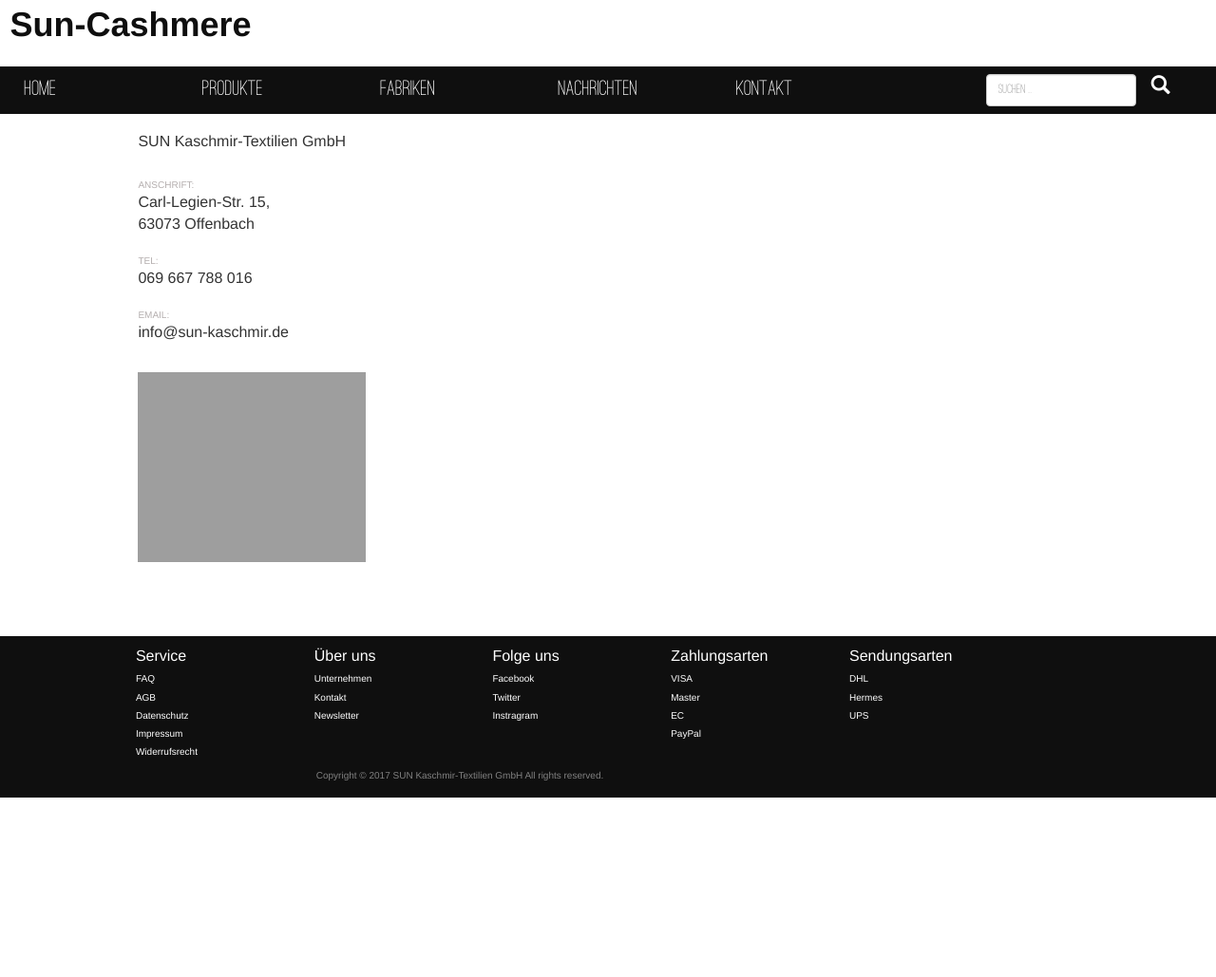
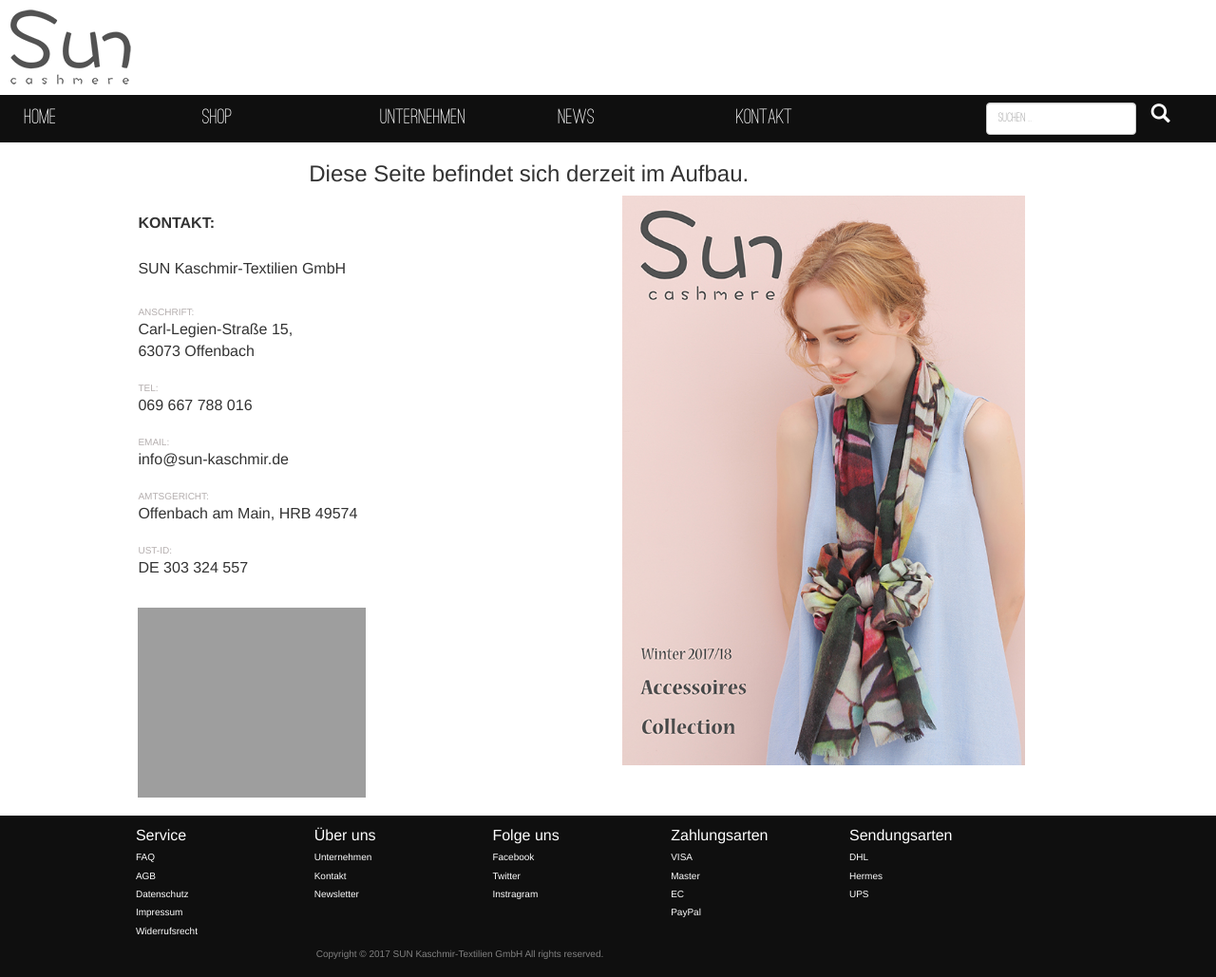
Before and after one commit to lucklusty/sun-cashmere, a PHP site: page / in a window 1280 px wide. Shown: the whole page at 95% size. Before the commit the page ends 840 px from the top, so only its background shows below. Run offline with PHP 8.4, Linux system fonts and the light colour scheme; some web fonts are replaced; grey boxes are pictures that could not be loaded.

Commit message:
1. Add link for catalog pdf, use the catalog cover for link 2. Change the names of some menu items 3. Add necessary files (pdf, images) 4. Set company logo 5. Change the structure of main content

```diff
--- a/css/general.css
+++ b/css/general.css
@@ -10,7 +10,19 @@
 	height: 100%
 }
 
-.page_container {
+.heavy {
+	font-weight: bold;
+}
+
+.uppercase {
+	text-transform: uppercase;
+}
+
+.clearfix {
+	clear: both;
+}
+
+.page_container {  /* page settings for footer */
 	position: relative;
 	min-height: 100%;
 	height: auto !important;
@@ -20,10 +32,10 @@
 .main_content_container {
 	width: 1259px;
 	margin: 0 auto;
-	padding: 120px 0 170px;
-	/*height: 100%;*/
+	padding: 150px 0 170px;
 }
 
+/*---------------- special settings for main content ---------------- */
 .main_content_container .company_contact_info_column {
 	font-size: 1.6rem;
 }
@@ -32,16 +44,21 @@
 	font-size: 1rem;
 	color: #b4aeae;
 	padding-top: 20px;
-	text-transform: uppercase;
 }
 
 .main_content_container section {
 	font-size: 1rem;
-	padding-bottom: 30px;
+	/*padding-bottom: 30px;*/
 	clear: both;
-	/*float: none;*/
 }
 
+.main_content_container section .google_map_frame {
+	padding-top: 30px;
+}
+
+.main_content_container .catalog_cover img {
+	height: 600px;
+}
 
 /* general font definition */
 
--- a/css/header.css
+++ b/css/header.css
@@ -2,7 +2,7 @@
 header {
 	position: fixed;
 	width: 100%;
-	height: 120px;
+	height: 150px;
 	z-index: 1;
 }
 
@@ -16,7 +16,7 @@
 
 /*--------------- header logo ---------------*/
 .header_element_wrapper.logo {
-	height: 70px;
+	height: 100px;
 	font-size: 3.6rem;
 	font-weight: bold;
 	background-color: #ffffff;
--- a/index.php
+++ b/index.php
@@ -1,5 +1,5 @@
 <!DOCTYPE html>
-<html lang="en">
+<html >
 <head>
 	<meta charset="UTF-8">
 	<title>Sun-Cashmere</title>
@@ -16,23 +16,37 @@
 	<div class="page_container">
 		<?php require_once('templates/header.php'); ?>
 		<div class="main_content_container">
-			<section class="company_contact_info col-lg-5 col-lg-offset-1">
+			<h3 class="col-lg-offset-3">Diese Seite befindet sich derzeit im Aufbau.</h3>
+			<div class="col-lg-5 col-lg-offset-1">
+				<section class="company_contact_info ">
+					<h3 class="company_contact_info_column headline col-md-12 heavy ">KONTAKT: </h3>
 					<h3 class="company_contact_info_column headline col-md-12">SUN Kaschmir-Textilien GmbH</h3>
-				<div class="company_contact_info_column title col-md-12">Anschrift:</div>
-				<div class="company_contact_info_column col-md-12">Carl-Legien-Str. 15,</div>
+					<div class="company_contact_info_column uppercase title col-md-12">Anschrift:</div>
+					<div class="company_contact_info_column col-md-12">Carl-Legien-Stra&szlig;e 15,</div>
 					<div class="company_contact_info_column col-md-12">63073 Offenbach</div>
-				<div class="company_contact_info_column title col-md-12">Tel:</div>
+					<div class="company_contact_info_column uppercase title col-md-12">Tel:</div>
 					<div class="company_contact_info_column col-md-12">069 667 788 016</div>
-				<div class="company_contact_info_column title col-md-12">Email:</div>
+					<div class="company_contact_info_column uppercase title col-md-12">Email:</div>
 					<div class="company_contact_info_column col-md-12">info@sun-kaschmir.de</div>
+					<div class="company_contact_info_column uppercase title col-md-12">Amtsgericht:</div>
+					<div class="company_contact_info_column col-md-12">Offenbach am Main, HRB 49574</div>
+					<div class="company_contact_info_column uppercase title col-md-12">UST-ID:</div>
+					<div class="company_contact_info_column col-md-12">DE 303 324 557</div>
 				</section>
-			<section class="google_map_frame_container col-lg-5 col-lg-offset-1">
+				<section class="google_map_frame_container ">
 					<div class="google_map_frame col-md-12">
 						<iframe src="https://www.google.com/maps/embed?pb=!1m18!1m12!1m3!1d2560.1442921822577!2d8.83402361571812!3d50.08358527942642!2m3!1f0!2f0!3f0!3m2!1i1024!2i768!4f13.1!3m3!1m2!1s0x47bd13c4c88952ef%3A0x26440ce758d7ab9d!2sCarl-Legien-Stra%C3%9Fe+15%2C+63073+Offenbach+am+Main!5e0!3m2!1sen!2sde!4v1500221864463" width="240" height="200" frameborder="0" style="border:0" allowfullscreen></iframe>
 					</div>
 				</section>
 				<section><div>&nbsp;</div></section>
 			</div>
+			<div class=" catalog_cover col-lg-6">
+				<a href="upload/Katalog2017.pdf" target="_blank">
+					<img src="img/catalog.jpg" />
+				</a>
+			</div>
+			<div class="clearfix"></div>
+		</div>
 		<?php require_once('templates/footer.php'); ?>
 	</div>
 
--- a/templates/header.php
+++ b/templates/header.php
@@ -4,7 +4,7 @@
 		<!-- header logo -->
 		<div class="header_element_wrapper logo ">
 			<div class="header_element">
-				<div class="global_header_logo ">Sun-Cashmere</div>
+				<div class="global_header_logo "><img src="img/logo.png" /></div>
 			</div>
 		</div>
 
@@ -14,9 +14,9 @@
 				<div class="global_header_navigation ">
 					<ul class="global_header_menu col-sm-10">
 						<li class="col-sm-2">Home</li>
-						<li class="col-sm-2">Produkte</li>
-						<li class="col-sm-2">Fabriken</li>
-						<li class="col-sm-2">Nachrichten</li>
+						<li class="col-sm-2">Shop</li>
+						<li class="col-sm-2">Unternehmen</li>
+						<li class="col-sm-2">News</li>
 						<li class="col-sm-2">Kontakt</li>
 					</ul>
 					<div class="global_header_search col-sm-2">
```
Also changed, not shown: img/LOGO.png (added), img/cashmere-sheep-1.jpg (deleted), img/catalog.jpg (added), 1 other file. Lines whose indentation alone changed are shown as unchanged.
